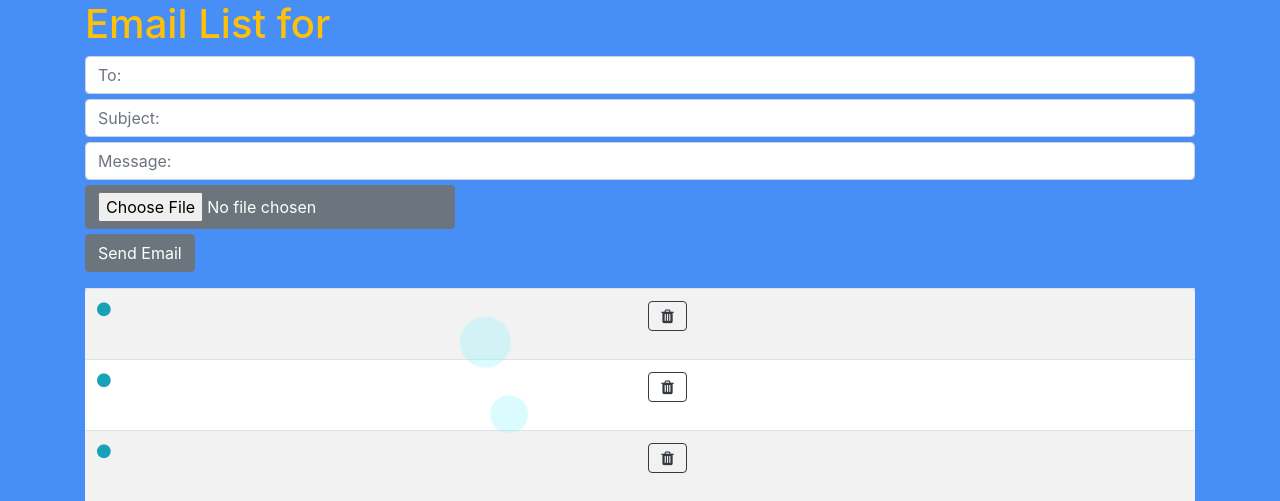
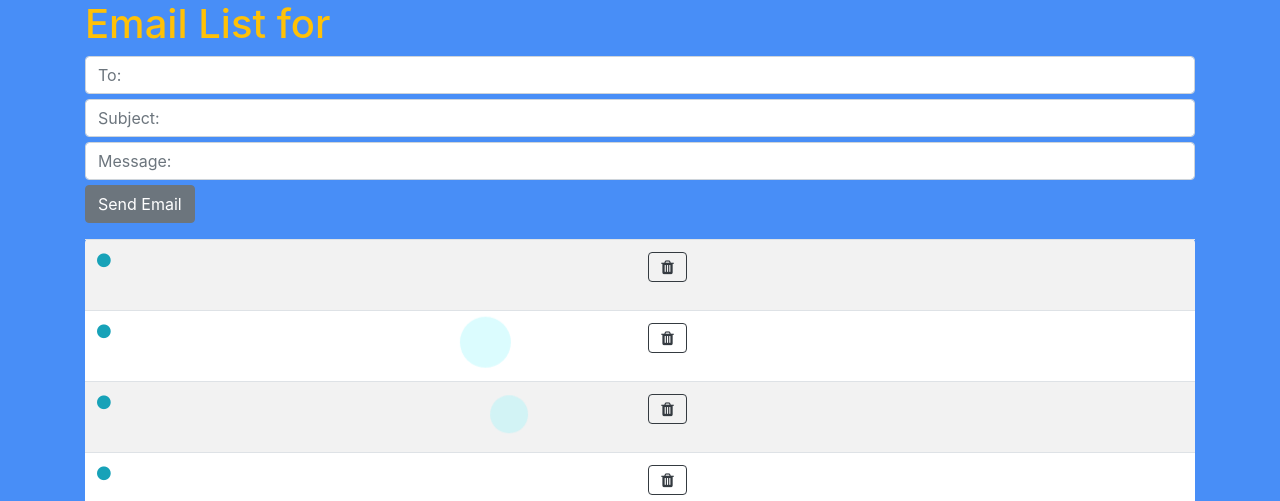
Before and after one commit to CMPE131-yuh/SeaMail, a Flask app: page /delEmail/1 in a window 1280 px wide. Shown: the part 64-565 px from the top of the page. Run offline with Flask 3, Linux system fonts and the light colour scheme; parts of the project's set-up code (start-up, migrations or seed data) failed here and were passed over; some libraries are stand-ins or nearby versions.

Commit message:
no more image

```diff
--- a/main/src/templates/mailroom.html
+++ b/main/src/templates/mailroom.html
@@ -83,9 +83,6 @@
       class="form-control"
       placeholder="Message:"
     />
-  </div>
-  <div class="form-outline" style="padding-bottom: 5px">
-    <input type="file" name="image" class="btn btn-secondary" />
   </div>
   <input type="submit" value="Send Email" class="btn btn-secondary" />
 </form>
```
